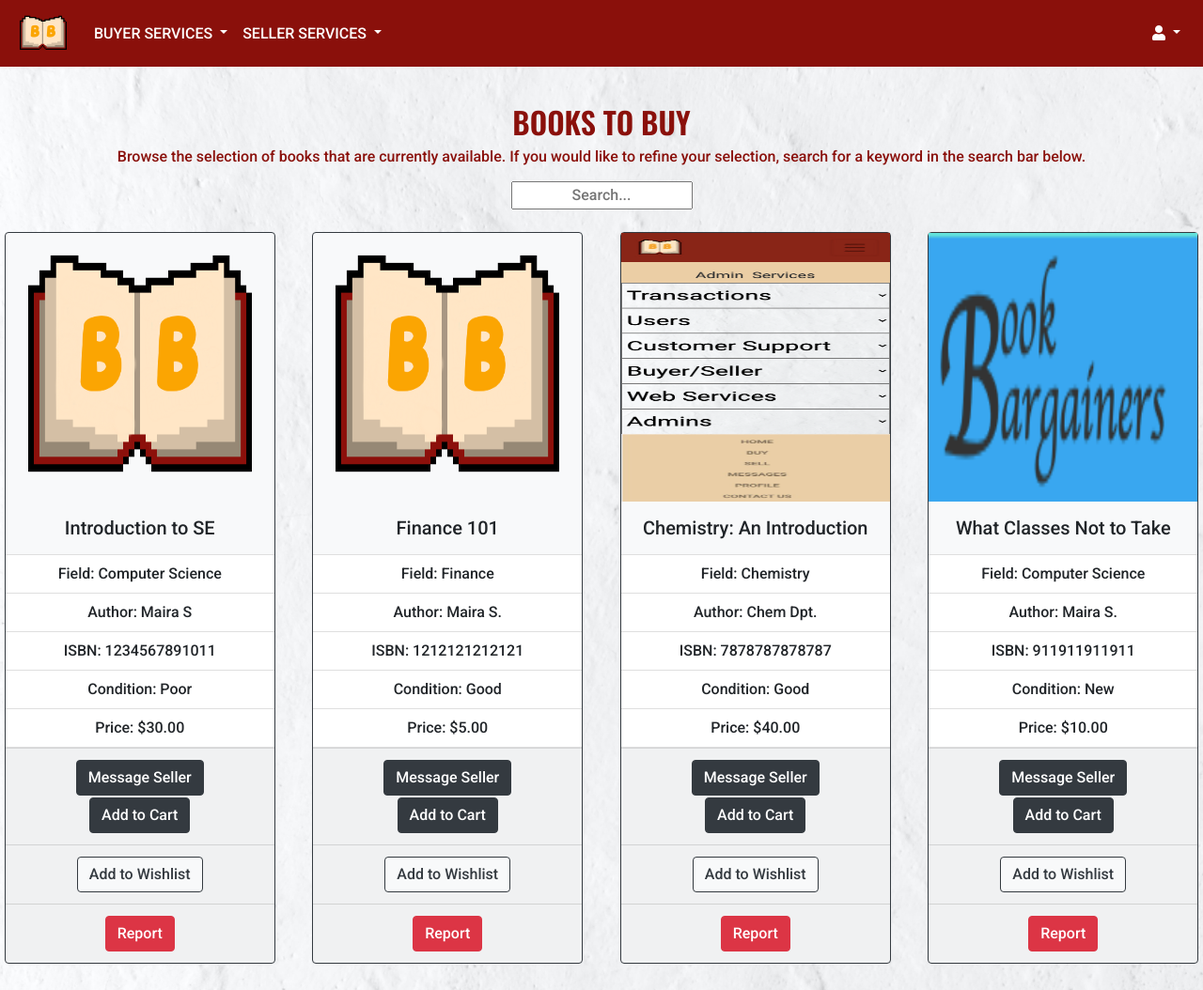
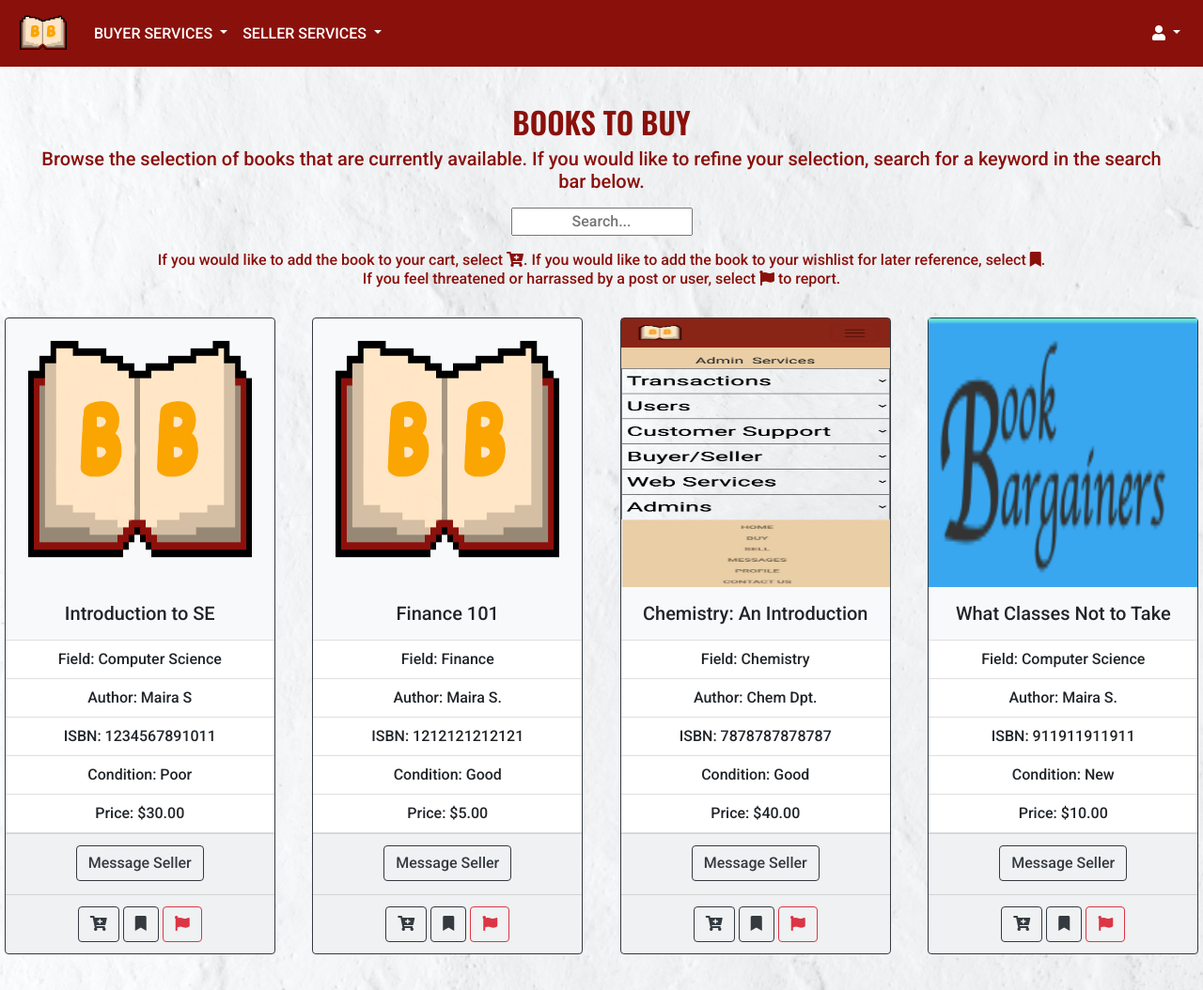
Before and after one commit to jthom19/BookBargainsProject, a Django app: page /search/ in a window 1280 px wide. Shown: the top 1054 px of the page at 94% size. Run offline with Django 3.2, Linux system fonts and the light colour scheme; data comes from the database, SQL or seed files in the repository; some libraries are stand-ins or nearby versions.

Commit message:
search html

```diff
--- a/bookbargains/templates/search.html
+++ b/bookbargains/templates/search.html
@@ -4,10 +4,11 @@
 
 <div class="jumbotron text-center pt-3 pb-0 mt-0 mb-0" style="background-color: transparent; border-radius:0px">
   <h3 class="display-5 mt-4" style="color:#8a100b; font-family: 'Oswald', sans-serif; font-size: 2em;">BOOKS TO BUY</h3>
-  <h6 style="color:#8a100b;">Browse the selection of books that are currently available. If you would like to refine your selection, search for a keyword in the search bar below.</h6>
+  <h5 class="mb-0" style="color:#8a100b;">Browse the selection of books that are currently available. If you would like to refine your selection, search for a keyword in the search bar below.</h5>
   <form action="{% url 'searchresults' %}" method="get">
-    <input class="text-center mt-2" name="q" type="text" placeholder="Search...">
+    <input class="text-center my-3" name="q" type="text" placeholder="Search...">
   </form>
+  <h6 style="color:#8a100b;">If you would like to add the book to your cart, select <i class="fa fa-cart-plus"></i>. If you would like to add the book to your wishlist for later reference, select <i class="fa fa-bookmark"></i>. <br>If you feel threatened or harrassed by a post or user, select <i class="fa fa-flag"></i> to report.</h6>
 </div>
 
 <center>
@@ -28,14 +29,12 @@
           <li class="list-group-item py-2">Price: ${{Book.price}}</li>
         </ul>
         <div class="card-footer">
-          <a href="/messaging" class="btn btn-dark" style="margin-bottom: 2px;">Message Seller</a>
-          <a href="{% url 'addtocart' bookid=Book.uuid %}" class="btn btn-dark">Add to Cart</a>
+          <a href="/messaging" class="btn btn-outline-dark" style="margin-bottom: 2px;">Message Seller</a>
         </div>
         <div class="card-footer">
-          <a href="{% url 'addtowishlist' bookid=Book.uuid %}" class="btn btn-outline-dark bg-light">Add to Wishlist</a>
-        </div>
-        <div class="card-footer">
-          <a href="" class="btn btn-danger">Report</a>
+          <a href="{% url 'addtocart' bookid=Book.uuid %}" class="btn btn-outline-dark "><i class="fa fa-cart-plus"></i></a>
+          <a href="{% url 'addtowishlist' bookid=Book.uuid %}" class="btn btn-outline-dark"><i class="fa fa-bookmark"></i></a>
+          <a href="" class="btn btn-outline-danger"><i class="fa fa-flag"></i></a>
         </div>
     </div>
     <div><p></p></div>
```
